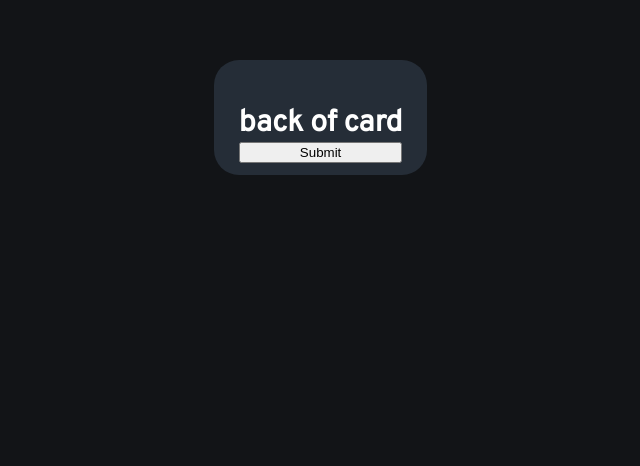
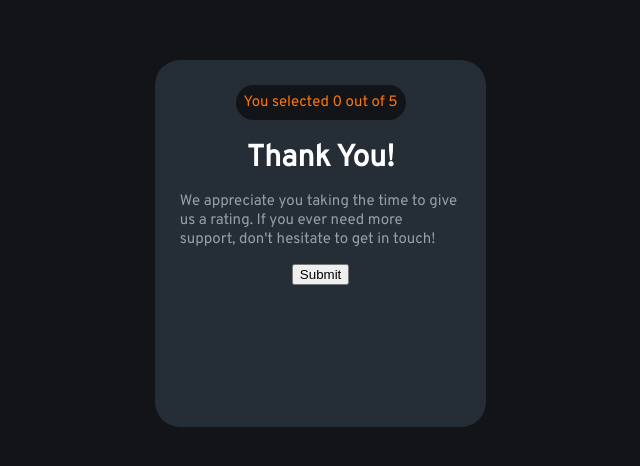
Before and after one commit to noHacksReq/interactive-rating-component, a Vue app: page / in a window 1280 px wide. Both pictures are taken after a click on the button "Submit". Shown: the top 466 px of the page, without its empty margins (321-961 px from the left). Built offline with nearby package versions, Linux system fonts and the light colour scheme.

Commit message:
added some styles to back of card

```diff
--- a/src/components/MainComp.vue
+++ b/src/components/MainComp.vue
@@ -62,7 +62,7 @@ export default {
   <svg width="17" height="16" xmlns="http://www.w3.org/2000/svg"><path d="m9.067.43 1.99 4.031c.112.228.33.386.58.422l4.45.647a.772.772 0 0 1 .427 1.316l-3.22 3.138a.773.773 0 0 0-.222.683l.76 4.431a.772.772 0 0 1-1.12.813l-3.98-2.092a.773.773 0 0 0-.718 0l-3.98 2.092a.772.772 0 0 1-1.119-.813l.76-4.431a.77.77 0 0 0-.222-.683L.233 6.846A.772.772 0 0 1 .661 5.53l4.449-.647a.772.772 0 0 0 .58-.422L7.68.43a.774.774 0 0 1 1.387 0Z" fill="#FC7614"/></svg>
 </div>
     <h1 class="cardTitle">How did we do?</h1>
-    <p class="cardFrCont">Please let us know how we did with your support request. All feedback is appreciated to help us improve our offerings!</p>
+    <p class="cardCont">Please let us know how we did with your support request. All feedback is appreciated to help us improve our offerings!</p>
     <ul class="ratingLi">
       <li class="ratingStyle"
       :class="[rating.selected ? 'activeRatingStyle' : 'rating']"
@@ -78,8 +78,9 @@ export default {
   </div>
   <div class="card back"
   v-else>
-    <h1 class="cardTitle">back of card</h1>
-
+    <div class="ratingDis">You selected {{ chosenVal }} out of 5</div>
+    <h1 class="cardTitle">Thank You!</h1>
+    <p class="cardCont">We appreciate you taking the time to give us a rating. If you ever need more support, don't hesitate to get in touch!</p>
     <button @click="flipCard">Submit</button>
   </div>
 
@@ -94,6 +95,7 @@ export default {
 
 .card {
   max-width: 22vw;
+  min-height: 330px;
   font-size: 15px;
   padding: 25px 25px 12px 25px;
   background-color: hsl(213, 19%, 18%);
@@ -103,6 +105,18 @@ export default {
   font-weight: 400;
   }
 
+  .back {
+    align-items: center;
+  }
+
+  .ratingDis {
+    color: hsl(25, 97%, 53%);
+    background-color: hsl(216, 12%, 8%);
+    padding: 8px;
+    border-radius: 50px;
+
+  }
+
   .cardTitle {
     color: hsl(0, 0%, 100%);
     text-align: left;
@@ -110,7 +124,7 @@ export default {
     font-weight: 700;
   }
 
-  .cardFrCont {
+  .cardCont {
     text-align: left;
     color: hsl(217, 12%, 63%);
     font-weight: 400;
```
